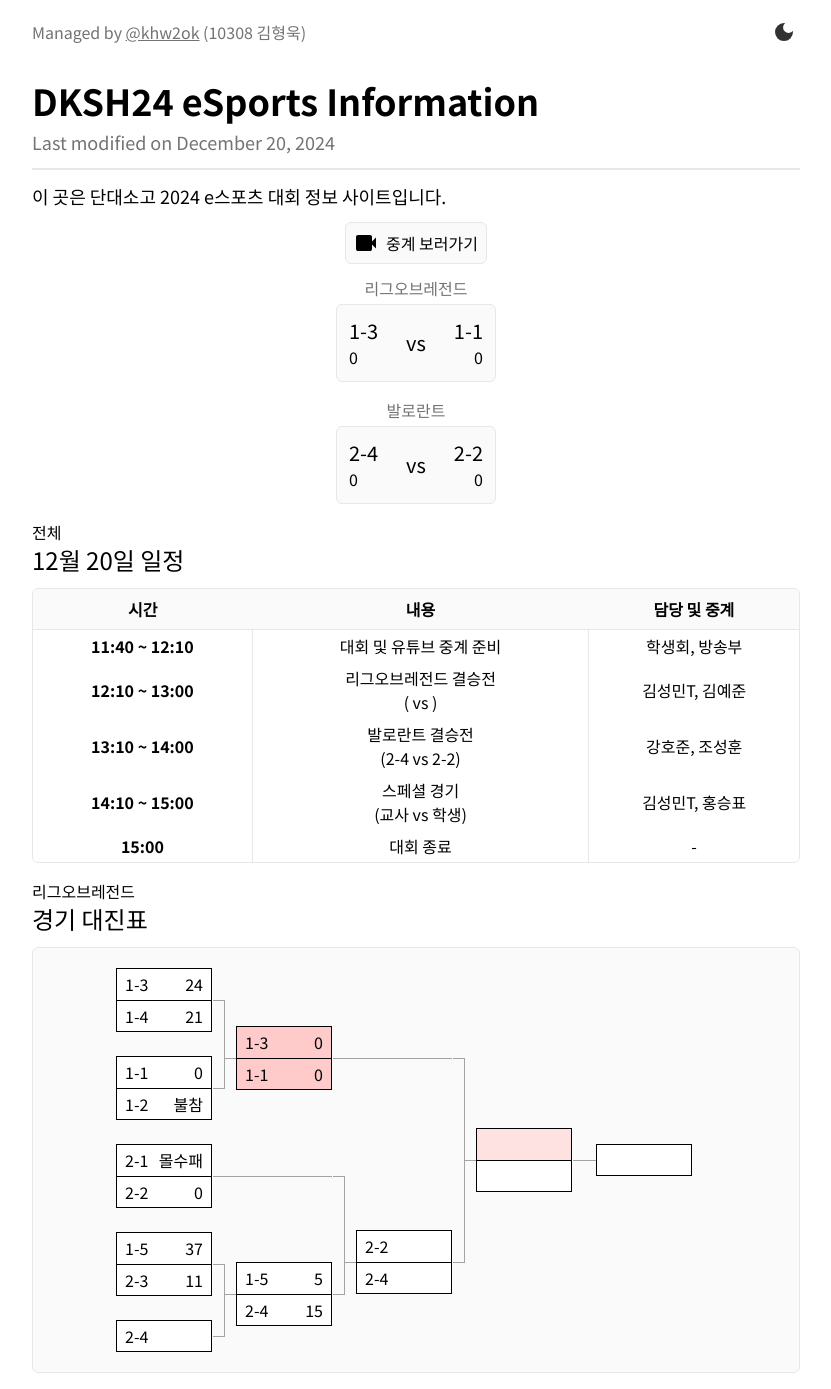
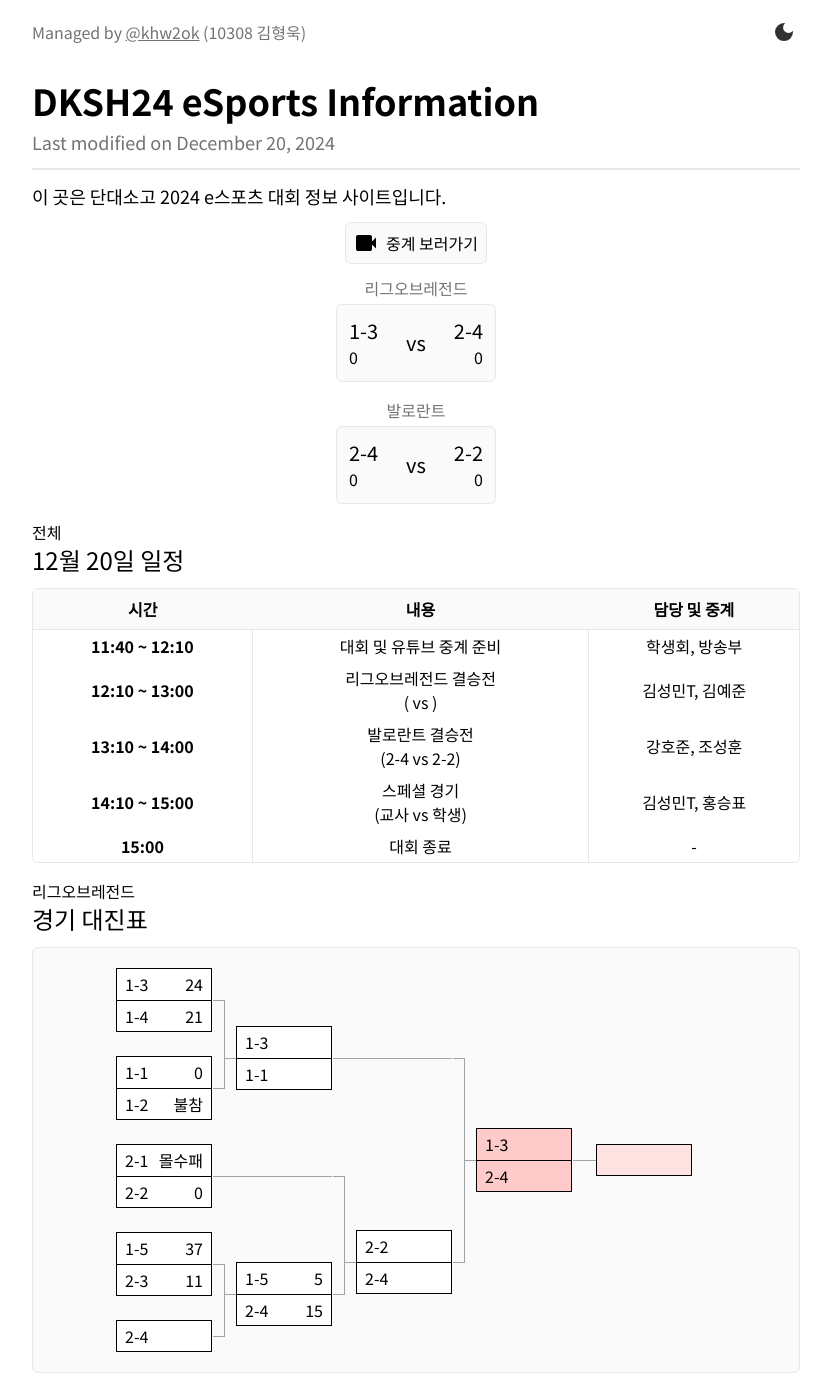
Before and after one commit to khw2ok/dksh24-esports, a SvelteKit app: page / in a window 1280 px wide. Shown: the top 1389 px of the page, without its empty margins (224-1055 px from the left). Built offline with nearby package versions, Linux system fonts and the light colour scheme.

Commit message:
Update game progress

```diff
--- a/src/routes/+page.svelte
+++ b/src/routes/+page.svelte
@@ -46,7 +46,7 @@
         <span class="text-xl">vs</span>
       </div>
       <div class="grid items-center basis-1/4 text-end">
-        <span class="text-xl font-medium">1-1</span>
+        <span class="text-xl font-medium">2-4</span>
         <span>0</span>
       </div>
     </div>
@@ -205,13 +205,13 @@
       <!-- two start -->
       <div class="column" style="padding-top: 35px; padding-bottom: 3px;">
         <div class="match">
-          <div class="team team-sel1">
+          <div class="team">
             <span class="name">1-3</span>
-            <span class="score">0</span>
+            <span class="score"></span>
           </div>
-          <div class="team team-sel1">
+          <div class="team">
             <span class="name">1-1</span>
-            <span class="score">0</span>
+            <span class="score"></span>
           </div>
           <div class="match-lines">
             <div class="line1"></div>
@@ -286,12 +286,12 @@
       <!-- four start -->
       <div class="column">
       <div class="match">
-        <div class="team team-sel2">
-          <span class="name"></span>
+        <div class="team team-sel1">
+          <span class="name">1-3</span>
           <span class="score"></span>
         </div>
-        <div class="team">
-          <span class="name"></span>
+        <div class="team team-sel1">
+          <span class="name">2-4</span>
           <span class="score"></span>
         </div>
         <div class="match-lines">
@@ -306,7 +306,7 @@
       <!-- five start -->
       <div class="column">
         <div class="match !h-8">
-          <div class="team">
+          <div class="team team-sel2">
             <span class="name"></span>
             <span class="score"></span>
           </div>
```
